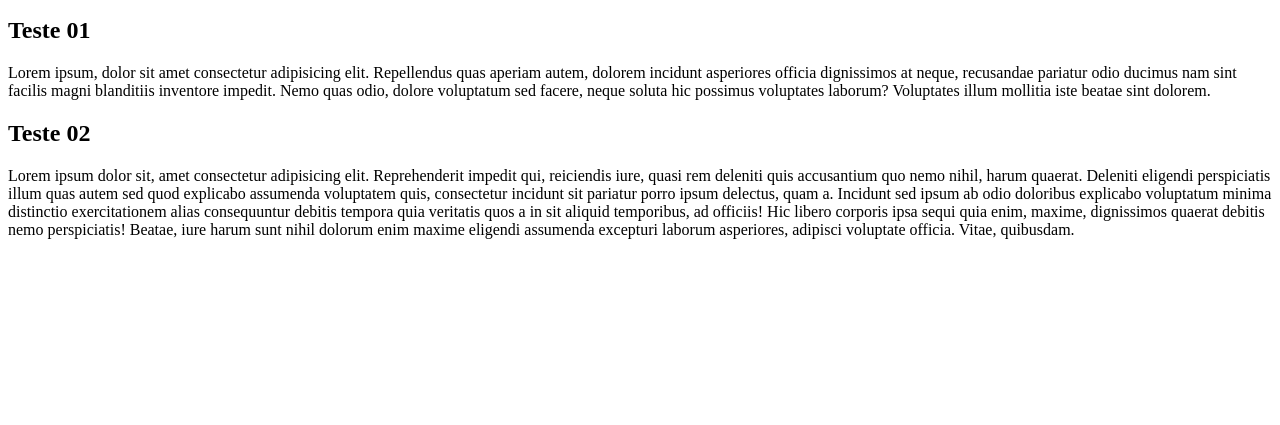
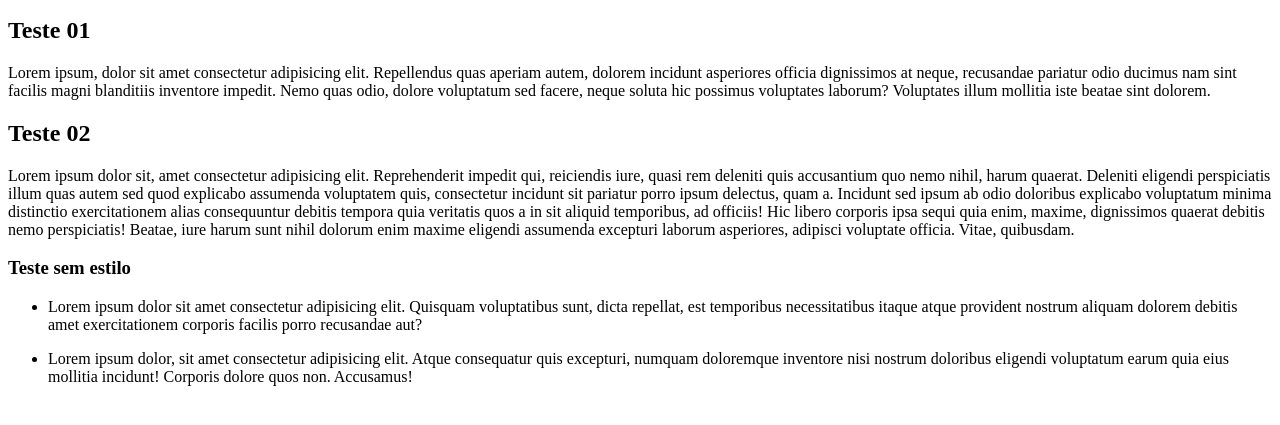
Before and after one commit to Jessika-Andrade/testando-branches, a plain HTML site: page index.html in a window 1280 px wide. Shown: the part 119-544 px from the top of the page. Drawn offline with Linux system fonts and the light colour scheme.

Commit message:
acrescentando conteúdo

```diff
--- a/index.html
+++ b/index.html
@@ -12,5 +12,14 @@
     <p>Lorem ipsum, dolor sit amet consectetur adipisicing elit. Repellendus quas aperiam autem, dolorem incidunt asperiores officia dignissimos at neque, recusandae pariatur odio ducimus nam sint facilis magni blanditiis inventore impedit. Nemo quas odio, dolore voluptatum sed facere, neque soluta hic possimus voluptates laborum? Voluptates illum mollitia iste beatae sint dolorem.</p>
     <h2>Teste 02</h2>
     <p>Lorem ipsum dolor sit, amet consectetur adipisicing elit. Reprehenderit impedit qui, reiciendis iure, quasi rem deleniti quis accusantium quo nemo nihil, harum quaerat. Deleniti eligendi perspiciatis illum quas autem sed quod explicabo assumenda voluptatem quis, consectetur incidunt sit pariatur porro ipsum delectus, quam a. Incidunt sed ipsum ab odio doloribus explicabo voluptatum minima distinctio exercitationem alias consequuntur debitis tempora quia veritatis quos a in sit aliquid temporibus, ad officiis! Hic libero corporis ipsa sequi quia enim, maxime, dignissimos quaerat debitis nemo perspiciatis! Beatae, iure harum sunt nihil dolorum enim maxime eligendi assumenda excepturi laborum asperiores, adipisci voluptate officia. Vitae, quibusdam.</p>
+    <h3>Teste sem estilo</h3>
+    <ul>
+        <li>
+            <p>Lorem ipsum dolor sit amet consectetur adipisicing elit. Quisquam voluptatibus sunt, dicta repellat, est temporibus necessitatibus itaque atque provident nostrum aliquam dolorem debitis amet exercitationem corporis facilis porro recusandae aut?</p>
+        </li>
+        <li>
+            <p>Lorem ipsum dolor, sit amet consectetur adipisicing elit. Atque consequatur quis excepturi, numquam doloremque inventore nisi nostrum doloribus eligendi voluptatum earum quia eius mollitia incidunt! Corporis dolore quos non. Accusamus!</p>
+        </li>
+    </ul>
 </body>
 </html>
```
